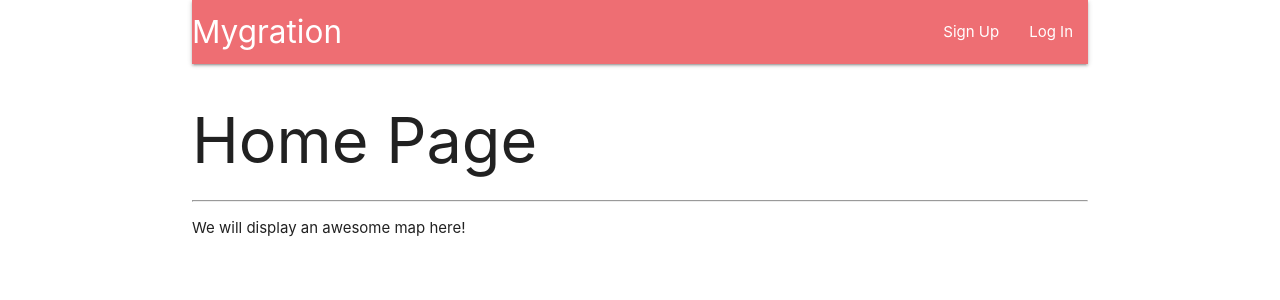
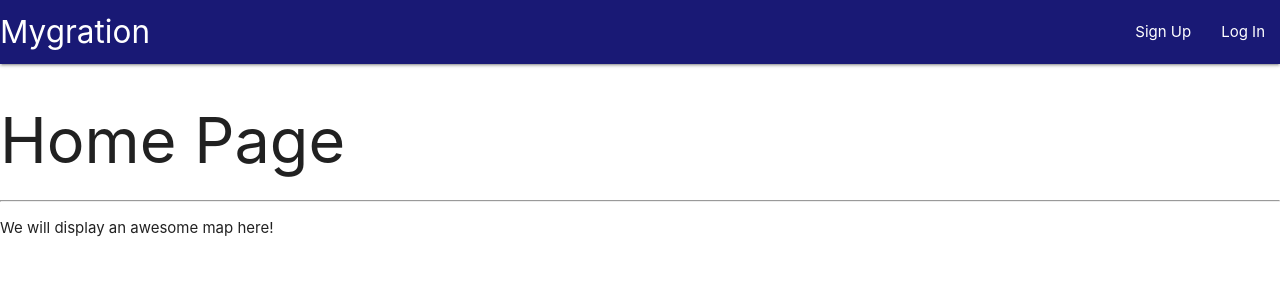
Before and after one commit to jorgelgresendiz/Mygration, a Django app: page / in a window 1280 px wide. Shown: the top 300 px of the page. Run offline with Django 3.2, Linux system fonts and the light colour scheme.

Commit message:
reorder template file structure

```diff
--- /dev/null
+++ b/main_app/static/css/style.css
@@ -0,0 +1,4 @@
+nav {
+    background-color:#191975;
+    margin: 0px;
+}
--- a/main_app/templates/base.html
+++ b/main_app/templates/base.html
@@ -1,3 +1,4 @@
+{% load static %}
 <!DOCTYPE html>
 <html lang="en">
 <head>
@@ -9,11 +10,11 @@
 
     <!-- Compiled and minified JavaScript -->
     <script src="https://cdnjs.cloudflare.com/ajax/libs/materialize/1.0.0/js/materialize.min.js"></script>
-
+    <link rel="stylesheet" type="text/css" href="{% static 'css/style.css' %}">
     <title>Mygration</title>
 </head>
 <body>
-    <main class="container">
+    <main>
         <nav>
             <div class="nav-wrapper">
               <a href="/" class="brand-logo">Mygration</a>
```
Also changed, not shown: main_app/templates/main_app/residence_form.html (renamed from main_app/templates/residences/create_residences.html).
